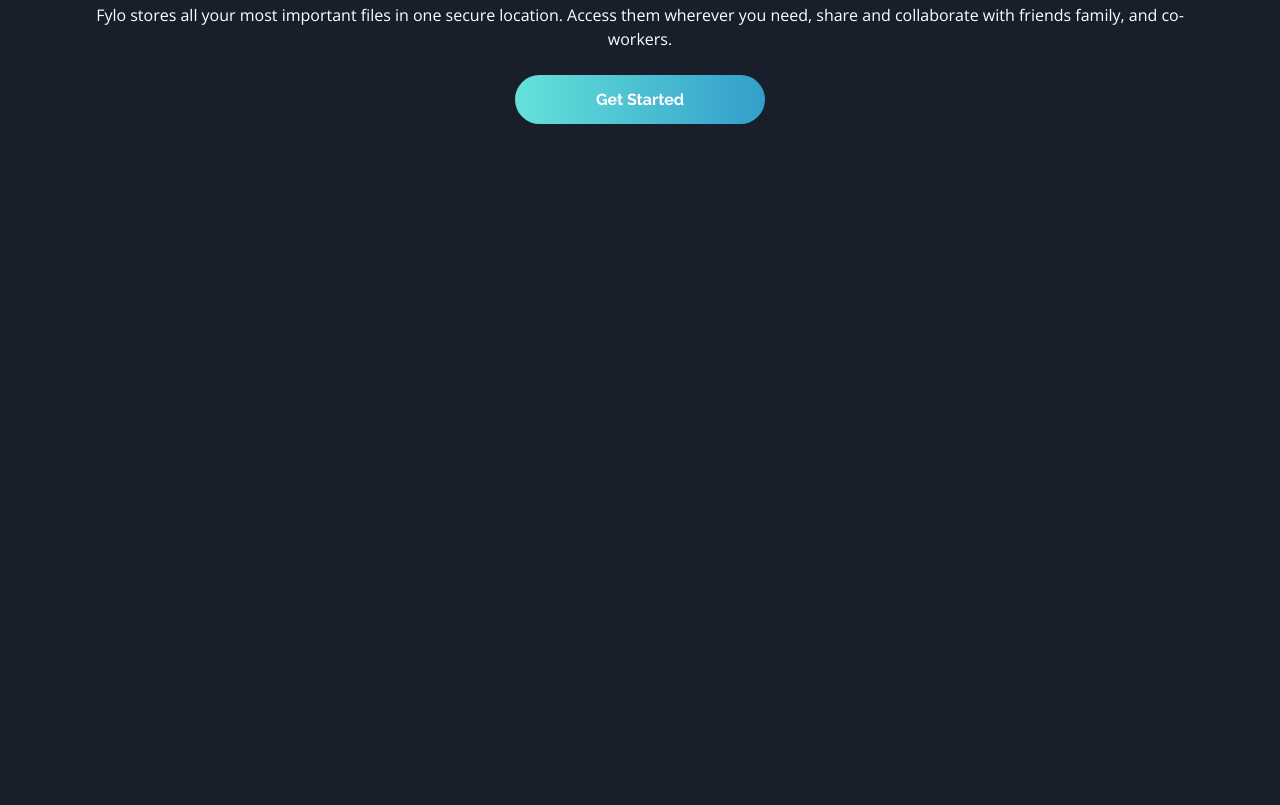
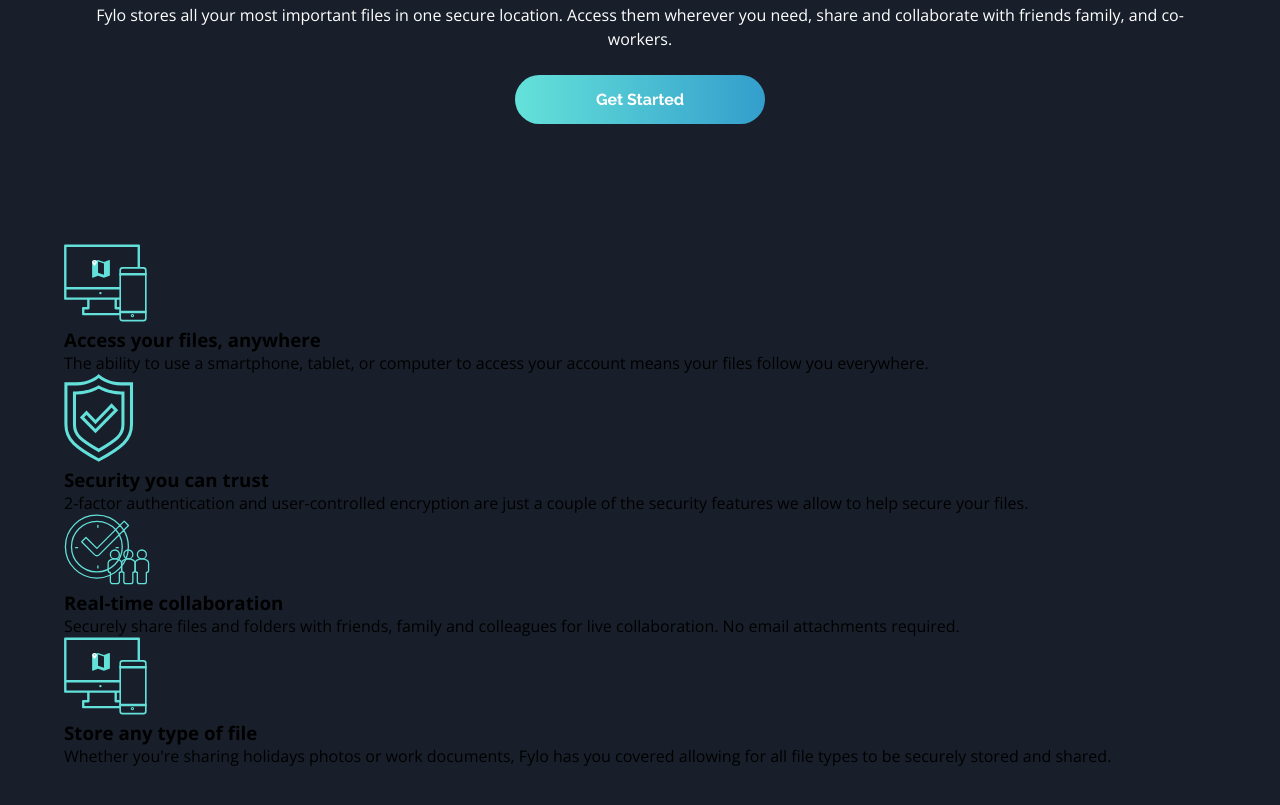
Before and after one commit to Alterlapsus/FylodarkLandingPage, a plain HTML site: page index.html in a window 1280 px wide. Shown: the part 881-1686 px from the top of the page. Before the commit the page ends 1185 px from the top, so only its background shows below. Drawn offline with nearby package versions, Linux system fonts and the light colour scheme.

```diff
--- a/index.html
+++ b/index.html
@@ -39,10 +39,40 @@
     <section class="cards container">
 
       <article class="cards__item">
-
+        <img src="/images/icon-access-anywhere.svg" alt="icon-access-anywhere" class="card_img">
+        <h3 class="card__title">Access your files, anywhere</h3>
+        <p class="card__paragraph">
+          The ability to use a smartphone, tablet, or computer to access your account means your
+          files follow you everywhere.
+        </p>
       </article>
 
+      <article class="cards__item">
+        <img src="/images/icon-security.svg" alt="icon-access-anywhere" class="card_img">
+        <h3 class="card__title"> Security you can trust</h3>
+        <p class="card__paragraph">
+          2-factor authentication and user-controlled encryption are just a couple of the security
+          features we allow to help secure your files.
+        </p>
+      </article>
 
+      <article class="cards__item">
+        <img src="/images/icon-collaboration.svg" alt="icon-access-anywhere" class="card_img">
+        <h3 class="card__title">Real-time collaboration</h3>
+        <p class="card__paragraph">
+          Securely share files and folders with friends, family and colleagues for live collaboration.
+          No email attachments required.
+        </p>
+      </article>
+
+      <article class="cards__item">
+        <img src="/images/icon-access-anywhere.svg" alt="icon-access-anywhere" class="card_img">
+        <h3 class="card__title"> Store any type of file</h3>
+        <p class="card__paragraph">
+          Whether you're sharing holidays photos or work documents, Fylo has you covered allowing for all
+          file types to be securely stored and shared.
+        </p>
+      </article>
     </section>
   </main>
 
@@ -51,27 +81,6 @@
 
 
 
-
-
-  Access your files, anywhere
-
-  The ability to use a smartphone, tablet, or computer to access your account means your
-  files follow you everywhere.
-
-  Security you can trust
-
-  2-factor authentication and user-controlled encryption are just a couple of the security
-  features we allow to help secure your files.
-
-  Real-time collaboration
-
-  Securely share files and folders with friends, family and colleagues for live collaboration.
-  No email attachments required.
-
-  Store any type of file
-
-  Whether you're sharing holidays photos or work documents, Fylo has you covered allowing for all
-  file types to be securely stored and shared.
 
   Stay productive, wherever you are
 
```
